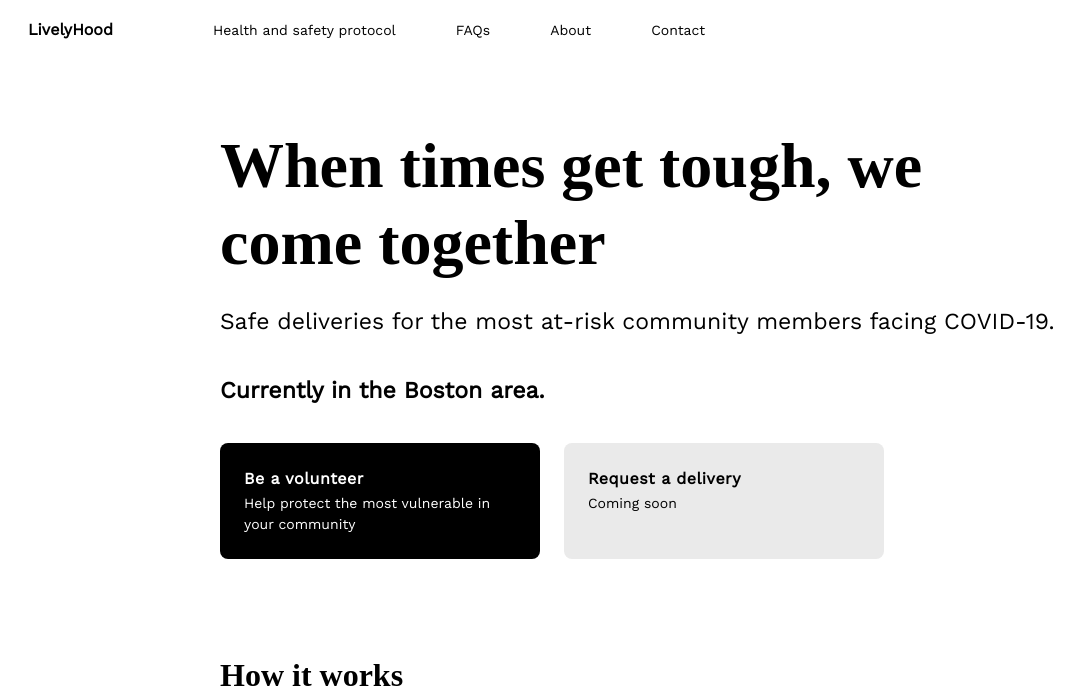
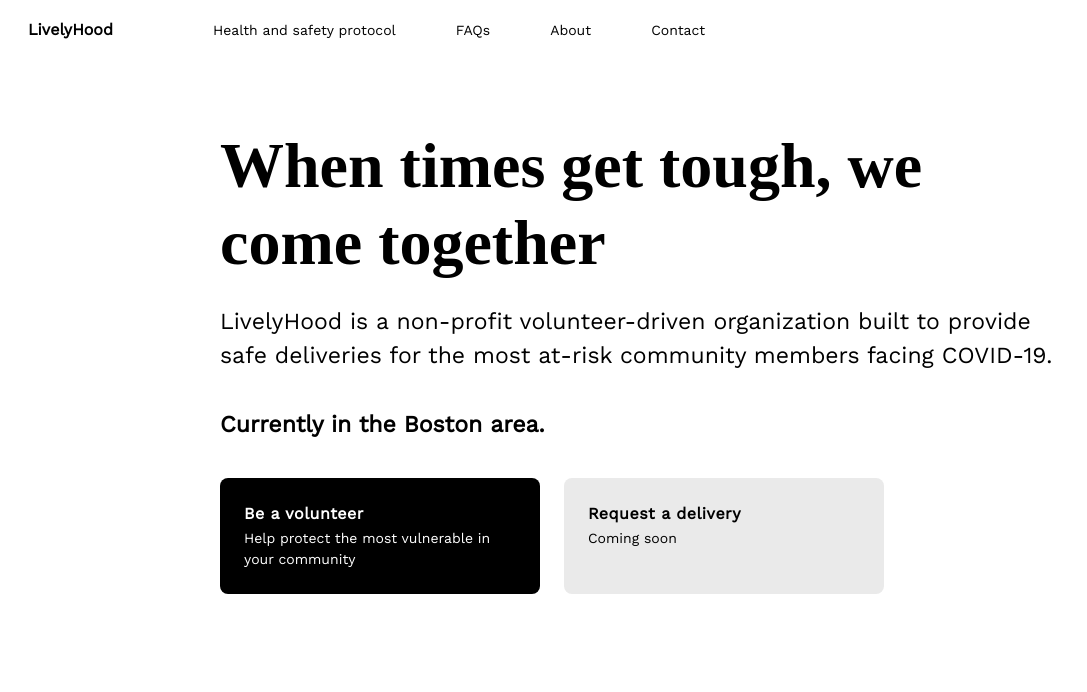
Before and after one commit to amnahhashmi/shield, a Django app: page /home in a window 1280 px wide. Shown: the top 692 px of the page, without its empty margins (0-1087 px from the left). Run offline with Django 3.2, Linux system fonts and the light colour scheme; parts of the project's set-up code (start-up, migrations or seed data) failed here and were passed over.

Commit message:
Update main text on home page.

```diff
--- a/errand_matcher/templates/errand_matcher/index.html
+++ b/errand_matcher/templates/errand_matcher/index.html
@@ -42,7 +42,7 @@
 	<div class="contents">
 		<h3 class="main-heading">When times get tough, we come together</h3>
 
-		<p class="main-text">Safe deliveries for the most at-risk community members facing COVID-19.<br><br><b>Currently in the Boston area.</b></p>
+		<p class="main-text">LivelyHood is a non-profit volunteer-driven organization built to provide safe deliveries for the most at-risk community members facing COVID-19.<br><br><b>Currently in the Boston area.</b></p>
 
         <div class="horizontal-container">
 		    <div class="button-box button volunteer-button">
```
